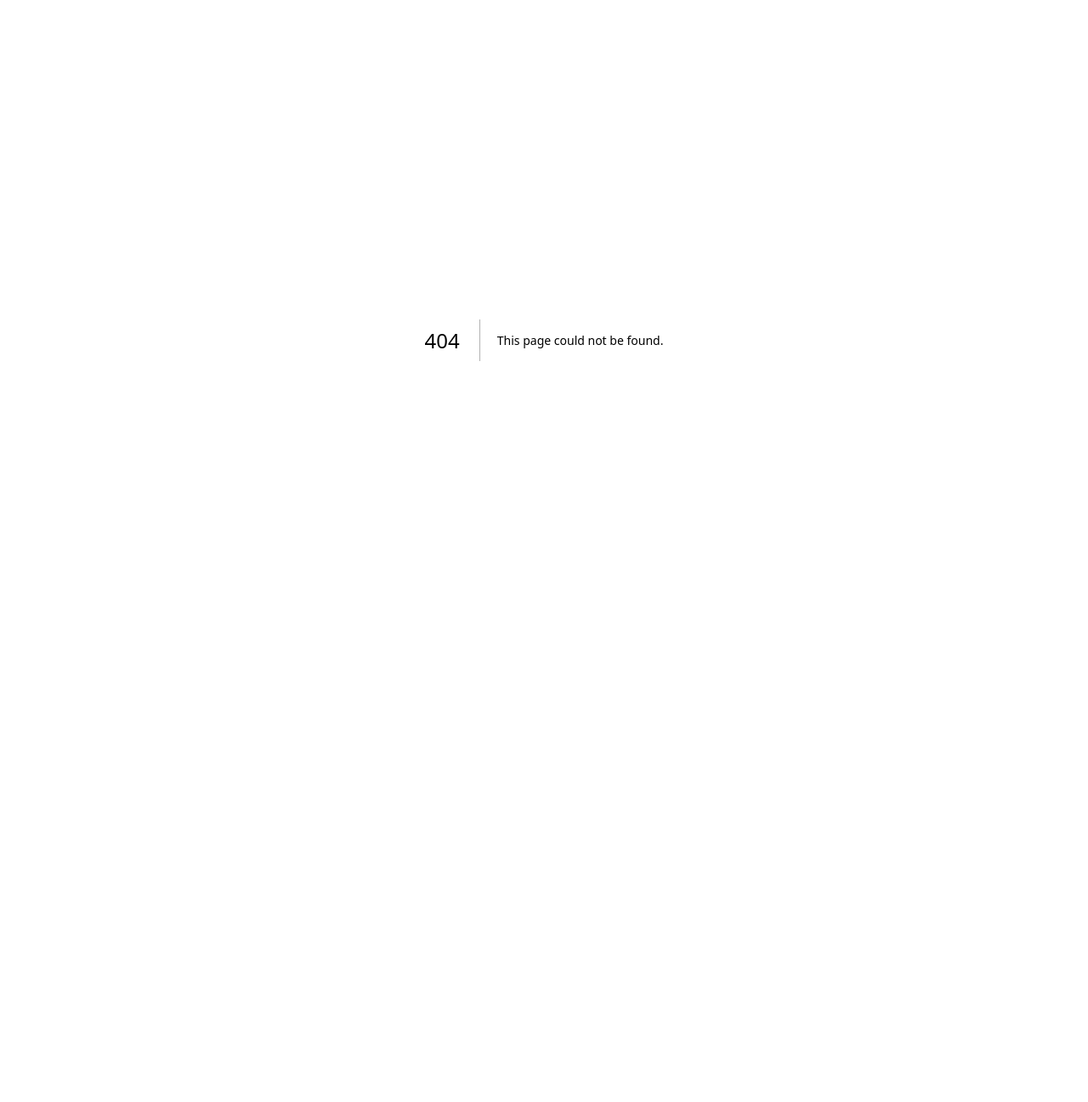
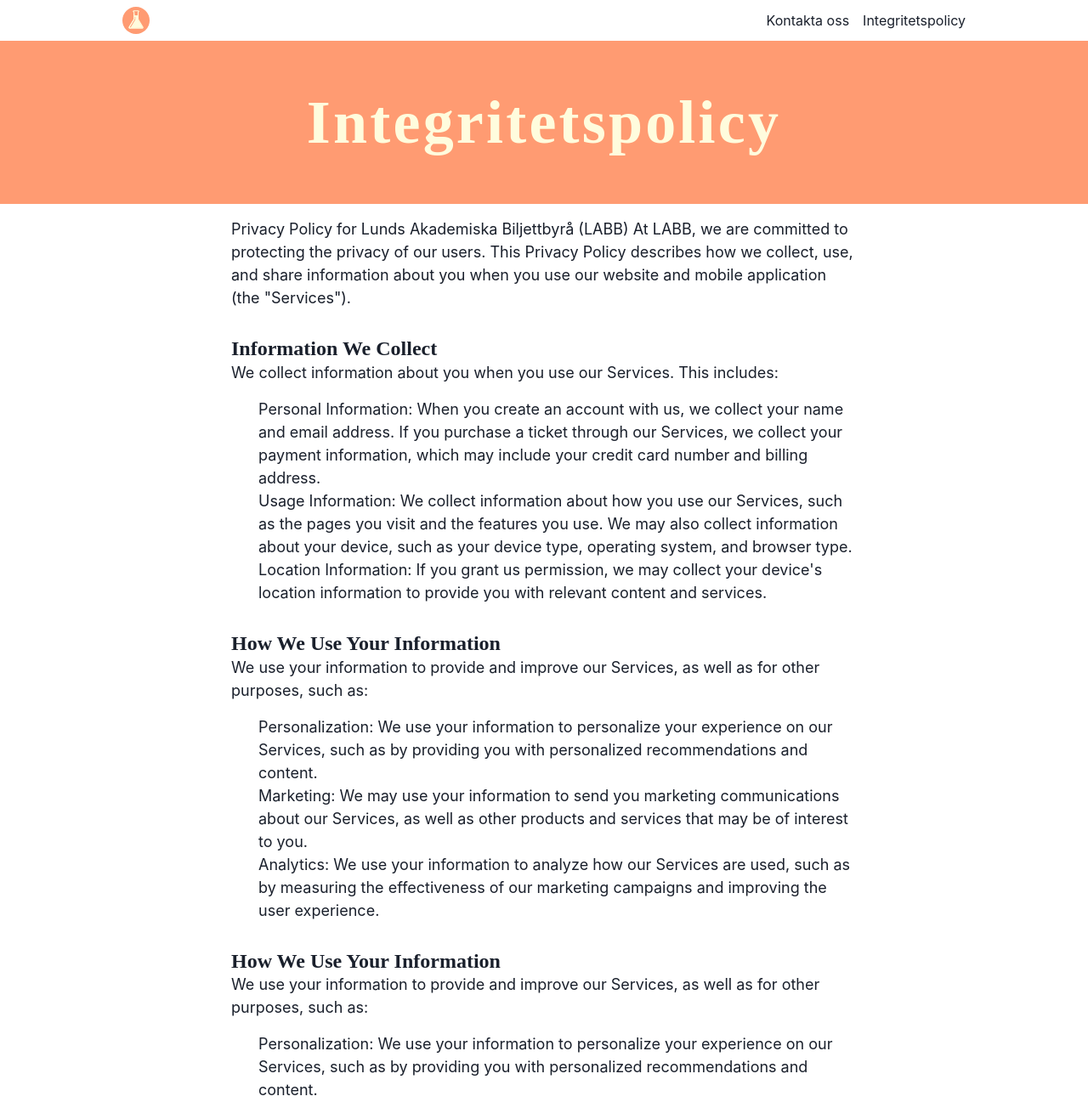
Before and after one commit to Lund-Ticket-System/website-old, a Next.js app: page /integritetspolicy in a window 1280 px wide. Before the commit this address had no page. Shown: the top 1297 px of the page at 85% size. Before the commit the page ends 800 px from the top, so only its background shows below. Built offline with nearby package versions, Linux system fonts and the light colour scheme.

Commit message:
Ugly.
Massive terrible file. But might work.

```diff
--- a/components/Navbar.tsx
+++ b/components/Navbar.tsx
@@ -11,6 +11,7 @@
         </Link>
         <HStack spacing="1rem">
           <Link href="/kontakta-oss">Kontakta oss</Link>
+          <Link href="/integritetspolicy">Integritetspolicy</Link>
         </HStack>
       </HStack>
     </Container>
--- /dev/null
+++ b/pages/integritetspolicy.tsx
@@ -0,0 +1,216 @@
+import { Box, Container, Heading, Text, VStack } from "@chakra-ui/react";
+import Head from "next/head";
+import Layout from "@/components/Layout";
+import Link from "next/link";
+import { MdMail } from "react-icons/md";
+
+const PrivacyPolicy = () => (
+  <>
+    <Head>
+      <title>LABB - Integritetspolicy</title>
+      <meta
+        name="description"
+        content="Integritetspolicy för Lunds Akademiska Biljettbyrå"
+      />
+    </Head>
+
+    <Layout>
+      <Box bg="primary.500">
+        <Container maxW="container.xl">
+          <VStack
+            h="calc(30vh - 3rem)"
+            display="flex"
+            justifyContent="center"
+            justifyItems="center"
+            textAlign="center"
+          >
+            <Heading
+              as="h1"
+              fontSize={["6xl", "7xl"]}
+              color="accent.500"
+              letterSpacing="0.2rem"
+            >
+              Integritetspolicy
+            </Heading>
+          </VStack>
+        </Container>
+      </Box>
+      <Box>
+        <Container maxW="container.md" py="1rem" fontSize="lg">
+          <Text>
+            Privacy Policy for Lunds Akademiska Biljettbyrå (LABB) At LABB, we
+            are committed to protecting the privacy of our users. This Privacy
+            Policy describes how we collect, use, and share information about
+            you when you use our website and mobile application (the
+            "Services").
+            <Heading as="h2" fontSize="2xl" mt="2rem">
+              Information We Collect
+            </Heading>
+            <Text>
+              We collect information about you when you use our Services. This
+              includes:
+            </Text>
+            <Box pl="2rem" mt="1rem">
+              <Text>
+                Personal Information: When you create an account with us, we
+                collect your name and email address. If you purchase a ticket
+                through our Services, we collect your payment information, which
+                may include your credit card number and billing address.
+              </Text>
+              <Text>
+                Usage Information: We collect information about how you use our
+                Services, such as the pages you visit and the features you use.
+                We may also collect information about your device, such as your
+                device type, operating system, and browser type.
+              </Text>
+              <Text>
+                Location Information: If you grant us permission, we may collect
+                your device's location information to provide you with relevant
+                content and services.
+              </Text>
+            </Box>
+            <Heading as="h2" fontSize="2xl" mt="2rem">
+              How We Use Your Information
+            </Heading>
+            <Text>
+              We use your information to provide and improve our Services, as
+              well as for other purposes, such as:
+            </Text>
+            <Box pl="2rem" mt="1rem">
+              <Text>
+                Personalization: We use your information to personalize your
+                experience on our Services, such as by providing you with
+                personalized recommendations and content.
+              </Text>
+              <Text>
+                Marketing: We may use your information to send you marketing
+                communications about our Services, as well as other products and
+                services that may be of interest to you.
+              </Text>
+              <Text>
+                Analytics: We use your information to analyze how our Services
+                are used, such as by measuring the effectiveness of our
+                marketing campaigns and improving the user experience.
+              </Text>
+            </Box>
+            <Heading as="h2" fontSize="2xl" mt="2rem">
+              How We Use Your Information
+            </Heading>
+            <Text>
+              We use your information to provide and improve our Services, as
+              well as for other purposes, such as:
+            </Text>
+            <Box pl="2rem" mt="1rem">
+              <Text>
+                Personalization: We use your information to personalize your
+                experience on our Services, such as by providing you with
+                personalized recommendations and content.
+              </Text>
+              <Text>
+                Marketing: We may use your information to send you marketing
+                communications about our Services, as well as other products and
+                services that may be of interest to you.
+              </Text>
+              <Text>
+                Analytics: We use your information to analyze how our Services
+                are used, such as by measuring the effectiveness of our
+                marketing campaigns and improving the user experience.
+              </Text>
+            </Box>
+            <Heading as="h2" fontSize="2xl" mt="2rem">
+              How We Share Your Information
+            </Heading>
+            <Text>
+              We do not sell your information to third parties. However, we may
+              share your information with third parties for various purposes,
+              such as:
+            </Text>
+            <Box pl="2rem" mt="1rem">
+              <Text>
+                Service Providers: We may share your information with
+                third-party service providers who help us provide and improve
+                our Services, such as payment processors and marketing partners.
+              </Text>
+              <Text>
+                Nationer/Sektioner: If you are a member of a Nation/Sektion or
+                have followed or purchased an event from them, we may share
+                certain information about you with them.
+              </Text>
+              <Text>
+                Legal Requirements: We may share your information if we are
+                required to do so by law or if we believe that such action is
+                necessary to comply with the law or to protect the rights,
+                property, or safety of our users or others.
+              </Text>
+            </Box>
+            <Heading as="h2" fontSize="2xl" mt="2rem">
+              Your Choices
+            </Heading>
+            <Text>
+              You have certain choices about how we use and share your
+              information. You can:
+            </Text>
+            <Box pl="2rem" mt="1rem">
+              <Text>
+                Control Location Information: You can control the collection of
+                location information by adjusting your device's location
+                settings.
+              </Text>
+              <Text>
+                Delete Your Account: You can delete your account at any time by
+                contacting us or in the app when feature is available.
+              </Text>
+              <Text>
+                Analytics: We use your information to analyze how our Services
+                are used, such as by measuring the effectiveness of our
+                marketing campaigns and improving the user experience.
+              </Text>
+            </Box>
+            <Heading as="h2" fontSize="2xl" mt="2rem">
+              Security
+            </Heading>
+            <Box pl="2rem" mt="1rem">
+              <Text>
+                We take reasonable measures to protect your information from
+                unauthorized access, use, and disclosure. We do not store
+                passwords; we use OTP. We also do not store payment card details
+                and instead use Stripe. We try to collect only the necessary
+                information.
+              </Text>
+              <Text>
+                However, no method of transmission over the Internet or method
+                of electronic storage is 100% secure, so we cannot guarantee its
+                absolute security.
+              </Text>
+            </Box>
+            <Heading as="h2" fontSize="2xl" mt="2rem">
+              Changes to This Privacy Policy
+            </Heading>
+            <Box pl="2rem" mt="1rem">
+              <Text>
+                We may update this Privacy Policy from time to time. If we make
+                material changes to this Privacy Policy, we will notify you by
+                email or by posting a notice on our website or mobile
+                application.
+              </Text>
+            </Box>
+            <Heading as="h2" fontSize="2xl" mt="2rem">
+              Contact Us
+            </Heading>
+            <Box pl="2rem" mt="1rem">
+              <Text>
+                If you have any questions or concerns about this Privacy, please
+                contact us: <br />
+                <a href="mailto:info@labbs.se">
+                  <MdMail />
+                </a>
+              </Text>
+            </Box>
+          </Text>
+        </Container>
+      </Box>
+    </Layout>
+  </>
+);
+
+export default PrivacyPolicy;
```
